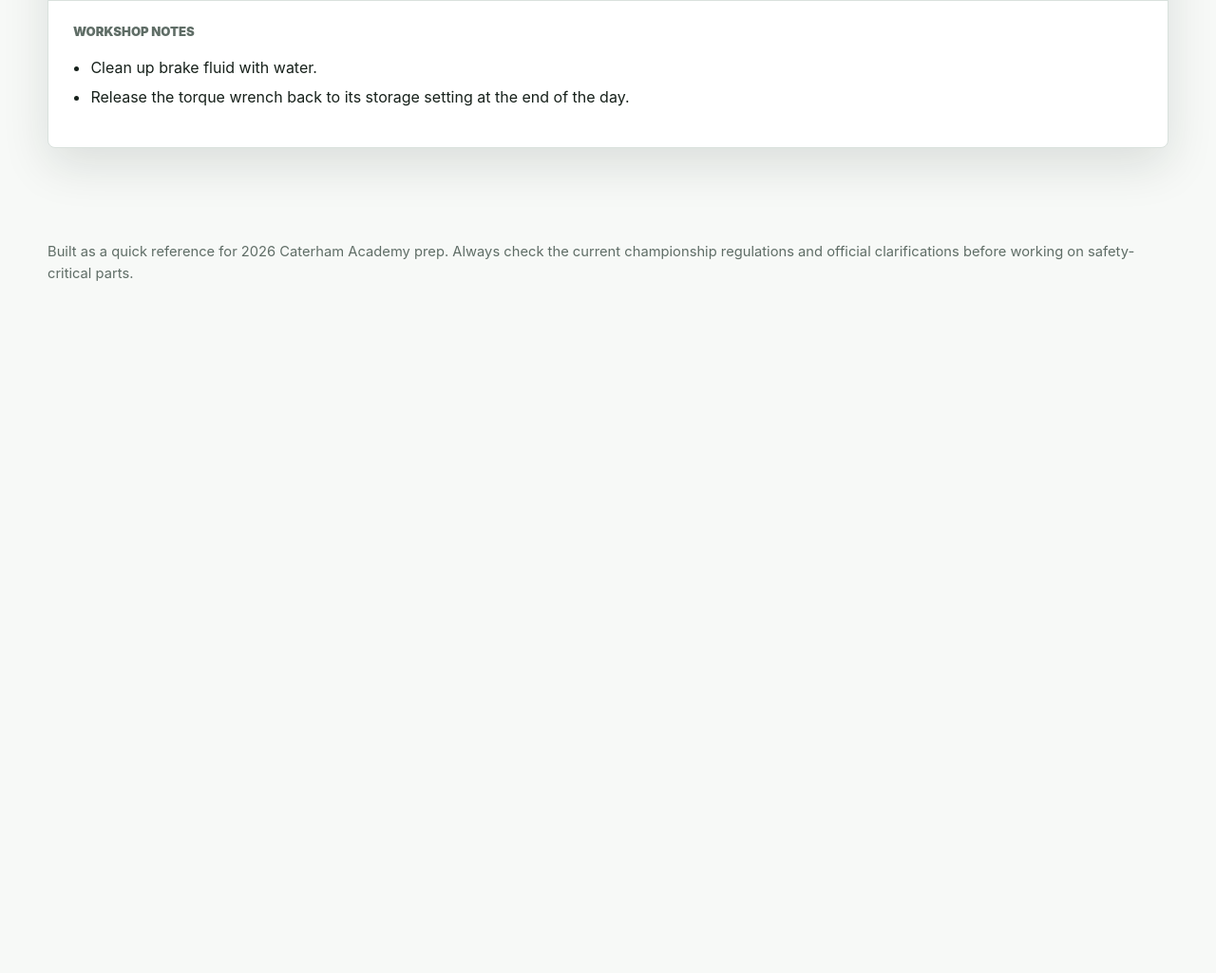
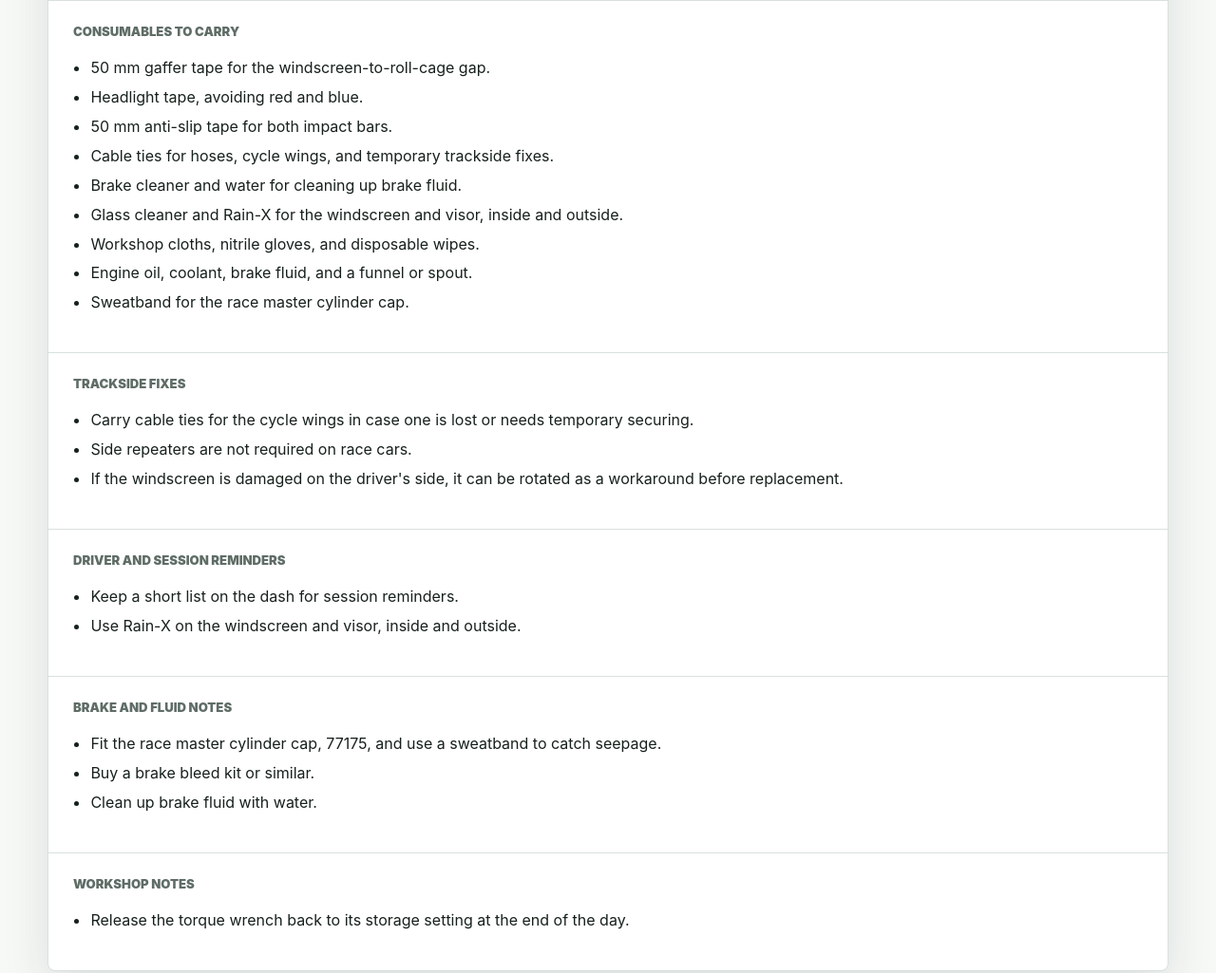
Before and after one commit to AllyMurray/caterham-academy-2026, a plain HTML site: page spanner-checks.html in a window 1280 px wide. Shown: the part 6160-7185 px from the top of the page at 95% size. Before the commit the page ends 6518 px from the top, so only its background shows below. Drawn offline with Linux system fonts and the light colour scheme.

Commit message:
Add spanner check top tips and consumables

```diff
--- a/spanner-checks.html
+++ b/spanner-checks.html
@@ -268,8 +268,8 @@
           <h3>Tools And Access</h3>
           <ul>
             <li>Cut down an 8 mm Allen key for easier access on the radius arms.</li>
-            <li>Buy a brake bleed kit or similar.</li>
             <li>Do not use impact guns or impact wrenches.</li>
+            <li>Use a trolley jack under the front towing eye and at the rear in the centre under the A-frame.</li>
           </ul>
         </div>
 
@@ -286,9 +286,49 @@
         </div>
 
         <div class="plain-list">
+          <h3>Consumables To Carry</h3>
+          <ul>
+            <li>50 mm gaffer tape for the windscreen-to-roll-cage gap.</li>
+            <li>Headlight tape, avoiding red and blue.</li>
+            <li>50 mm anti-slip tape for both impact bars.</li>
+            <li>Cable ties for hoses, cycle wings, and temporary trackside fixes.</li>
+            <li>Brake cleaner and water for cleaning up brake fluid.</li>
+            <li>Glass cleaner and Rain-X for the windscreen and visor, inside and outside.</li>
+            <li>Workshop cloths, nitrile gloves, and disposable wipes.</li>
+            <li>Engine oil, coolant, brake fluid, and a funnel or spout.</li>
+            <li>Sweatband for the race master cylinder cap.</li>
+          </ul>
+        </div>
+
+        <div class="plain-list">
+          <h3>Trackside Fixes</h3>
+          <ul>
+            <li>Carry cable ties for the cycle wings in case one is lost or needs temporary securing.</li>
+            <li>Side repeaters are not required on race cars.</li>
+            <li>If the windscreen is damaged on the driver's side, it can be rotated as a workaround before replacement.</li>
+          </ul>
+        </div>
+
+        <div class="plain-list">
+          <h3>Driver And Session Reminders</h3>
+          <ul>
+            <li>Keep a short list on the dash for session reminders.</li>
+            <li>Use Rain-X on the windscreen and visor, inside and outside.</li>
+          </ul>
+        </div>
+
+        <div class="plain-list">
+          <h3>Brake And Fluid Notes</h3>
+          <ul>
+            <li>Fit the race master cylinder cap, 77175, and use a sweatband to catch seepage.</li>
+            <li>Buy a brake bleed kit or similar.</li>
+            <li>Clean up brake fluid with water.</li>
+          </ul>
+        </div>
+
+        <div class="plain-list">
           <h3>Workshop Notes</h3>
           <ul>
-            <li>Clean up brake fluid with water.</li>
             <li>Release the torque wrench back to its storage setting at the end of the day.</li>
           </ul>
         </div>
```
